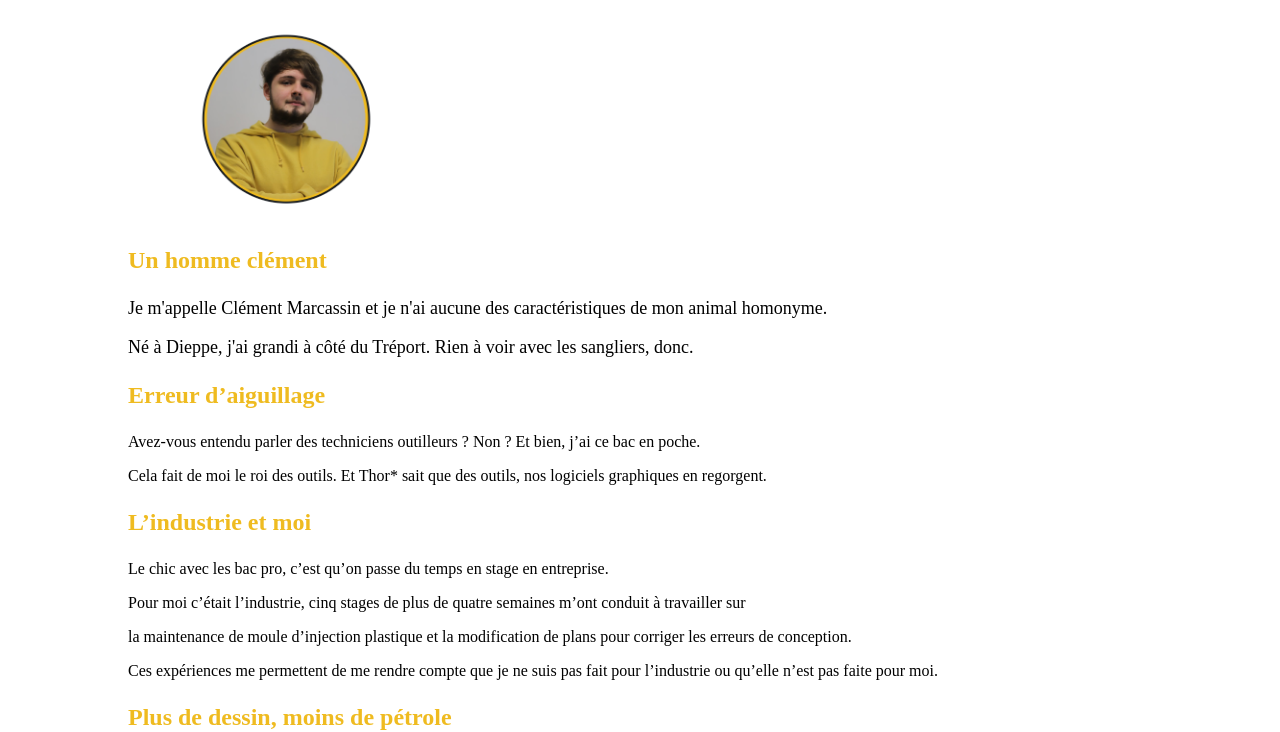
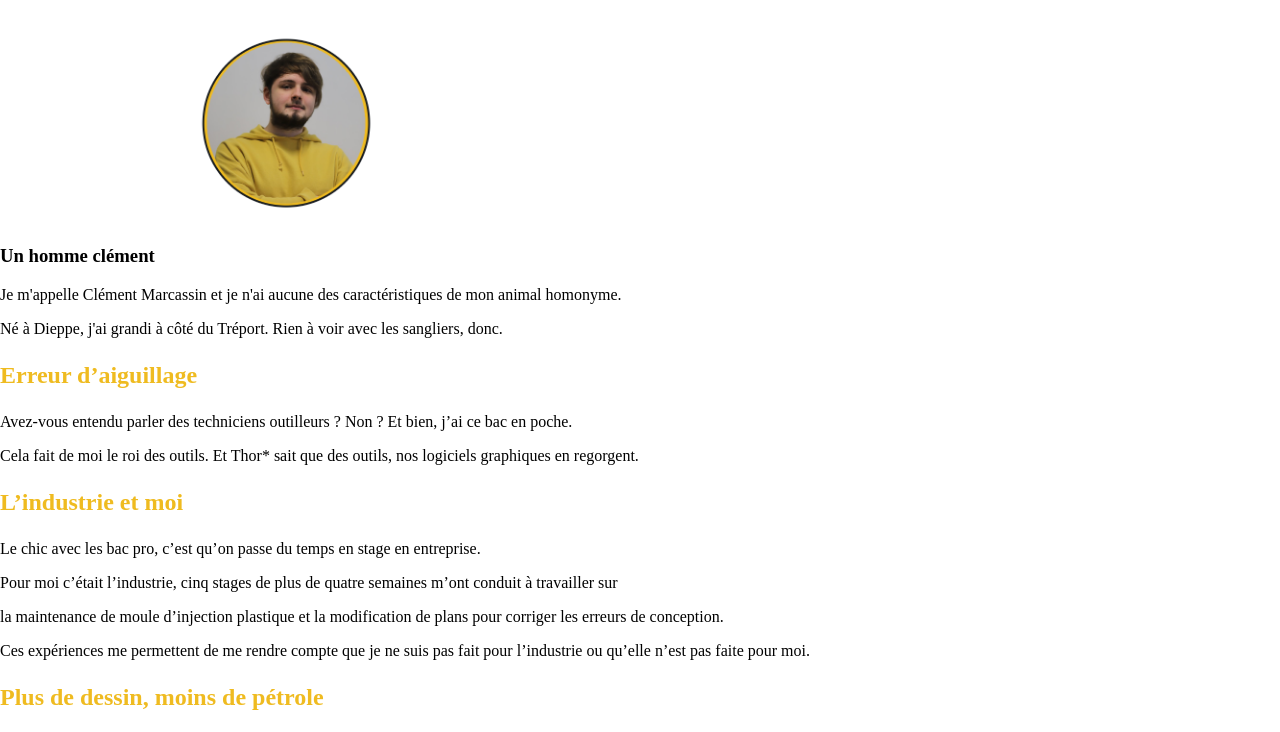
Before and after one commit to Ueha1/Site-clementM, a plain HTML site: page Clement_Marcassin.html in a window 1280 px wide. Shown: the part 156-888 px from the top of the page. Drawn offline with Linux system fonts and the light colour scheme.

Commit message:
Update deco.css

```diff
--- a/deco.css
+++ b/deco.css
@@ -9,7 +9,7 @@ html,body {
     background :#ffffff;
 }
 
-header {
+.site-header {
     width: 100%;
     background-color: #171b1f;
     display: flex;
@@ -47,14 +47,6 @@ h2 {
     text-align: left;
     font-family: 'Montserrat';
     font-size: x-large;
-    padding-left: 10%;
-}
-
-h3{
-    color:#efbb20;
-    text-align: left;
-    font-family: 'montserrat';
-    font-size: x-large;
 }
 
 .image2 {
@@ -69,18 +61,22 @@ h3{
     height: 5%;
 }
 
-.texte {
+main {
     color:black;
     font-family: 'Montserrat';
     font-size: medium;
     text-align: justify;
+    max-width: 1310px;
+    margin: auto;
 }
 
-.texte1 {
-    color:black;
-    font-family: 'Montserrat';
-    font-size: large;
-    text-align: justify;
+.page-heading {
+    display: grid;
+    grid-template-columns: 1fr 3fr;
+}
+
+.page-heading__content {
+    align-self: center;
 }
 
 .ligne_verticale
@@ -90,10 +86,7 @@ h3{
     height:70px;
 }
 
-p{
-    padding-left: 10%;
+
+img{
+    max-width: 100%;
 }
-
-.img{
-    padding-left: 10%;
-}
```
